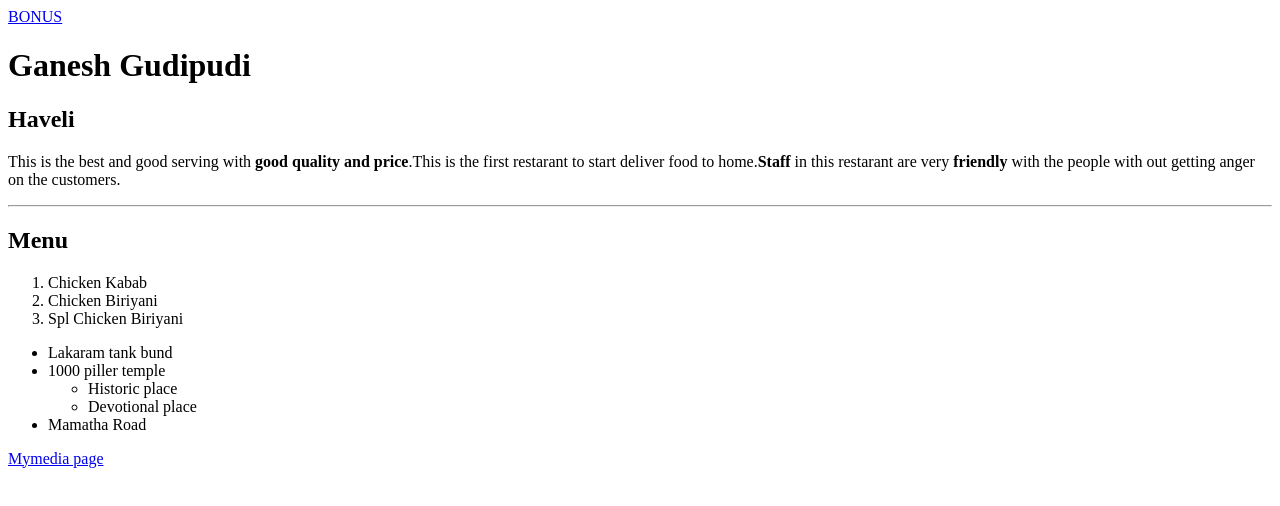
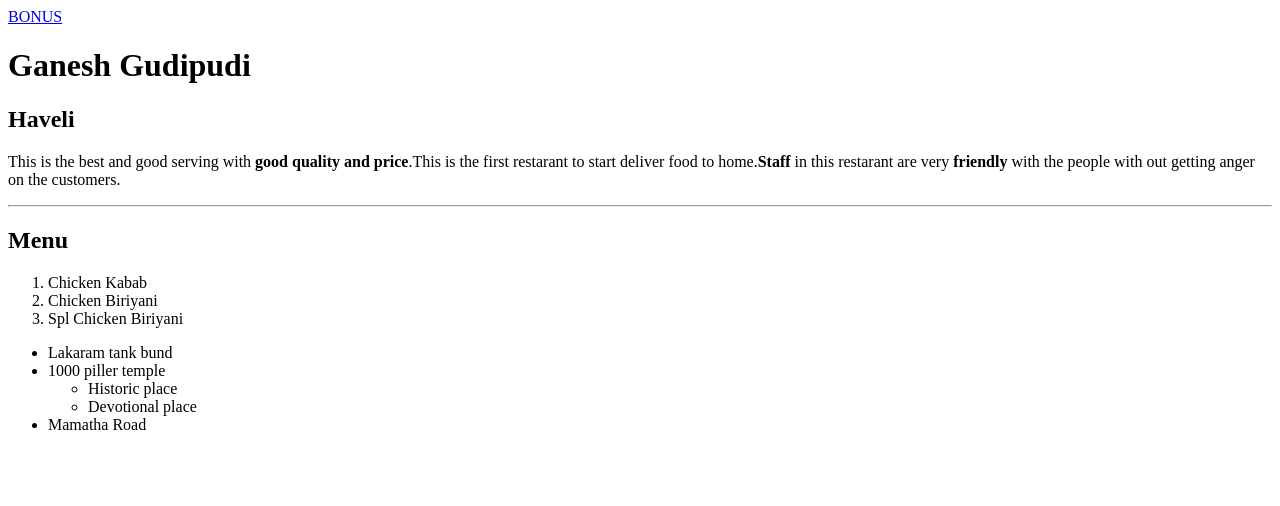
Before and after one commit to 44-563-Web-Apps-S24/44563-webapps-s24-assignment3-Ganesh252000, a plain HTML site: page index.html in a window 1280 px wide. Drawn offline with Linux system fonts and the light colour scheme.

Commit message:
Update index.html

```diff
--- a/index.html
+++ b/index.html
@@ -29,8 +29,6 @@
                 </ul>
             <li>Mamatha Road</li>
         </ul>
-        <a href="MyMedia.html">Mymedia page</a>
-
 
     </body>
 </html>
```
